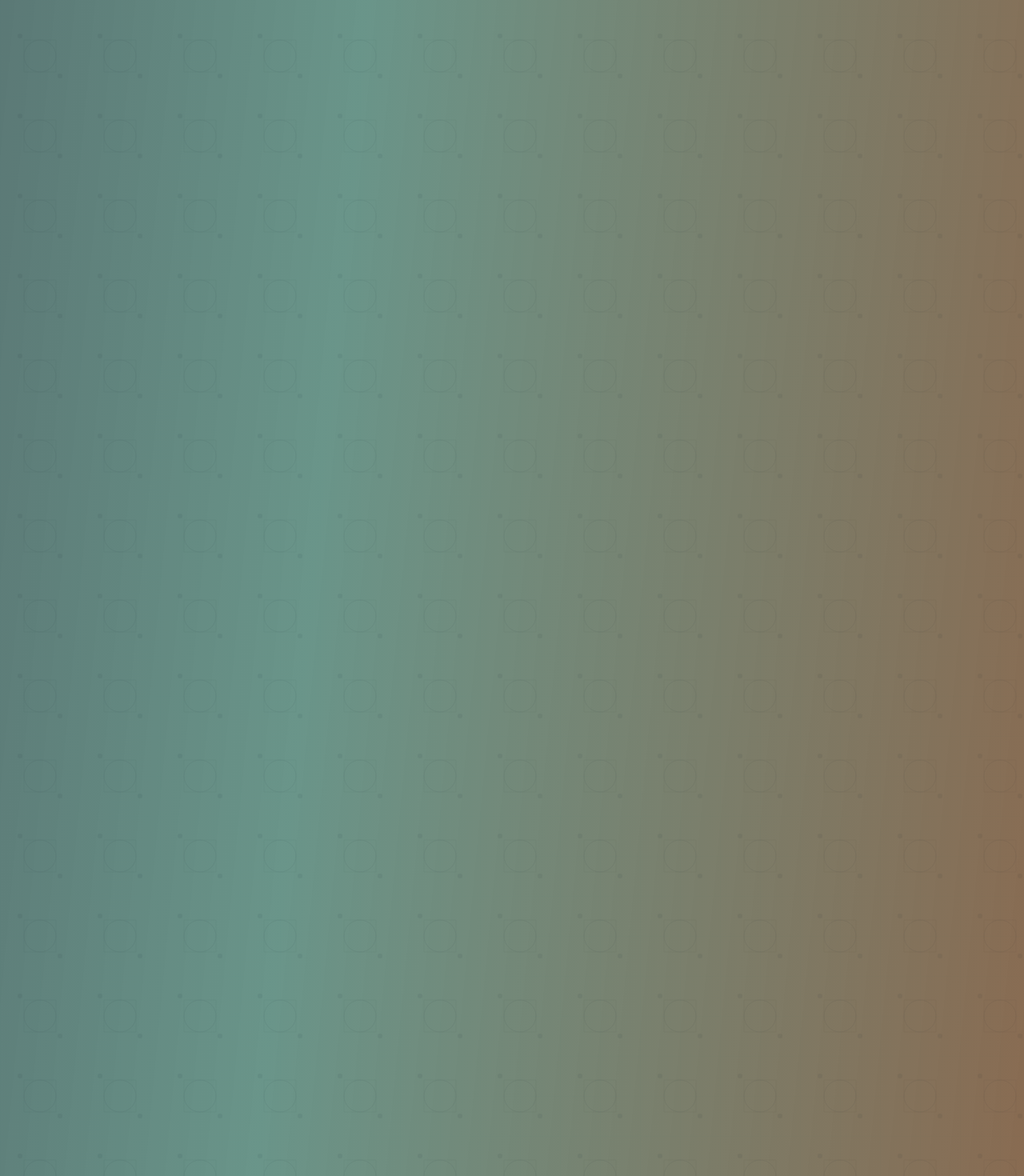
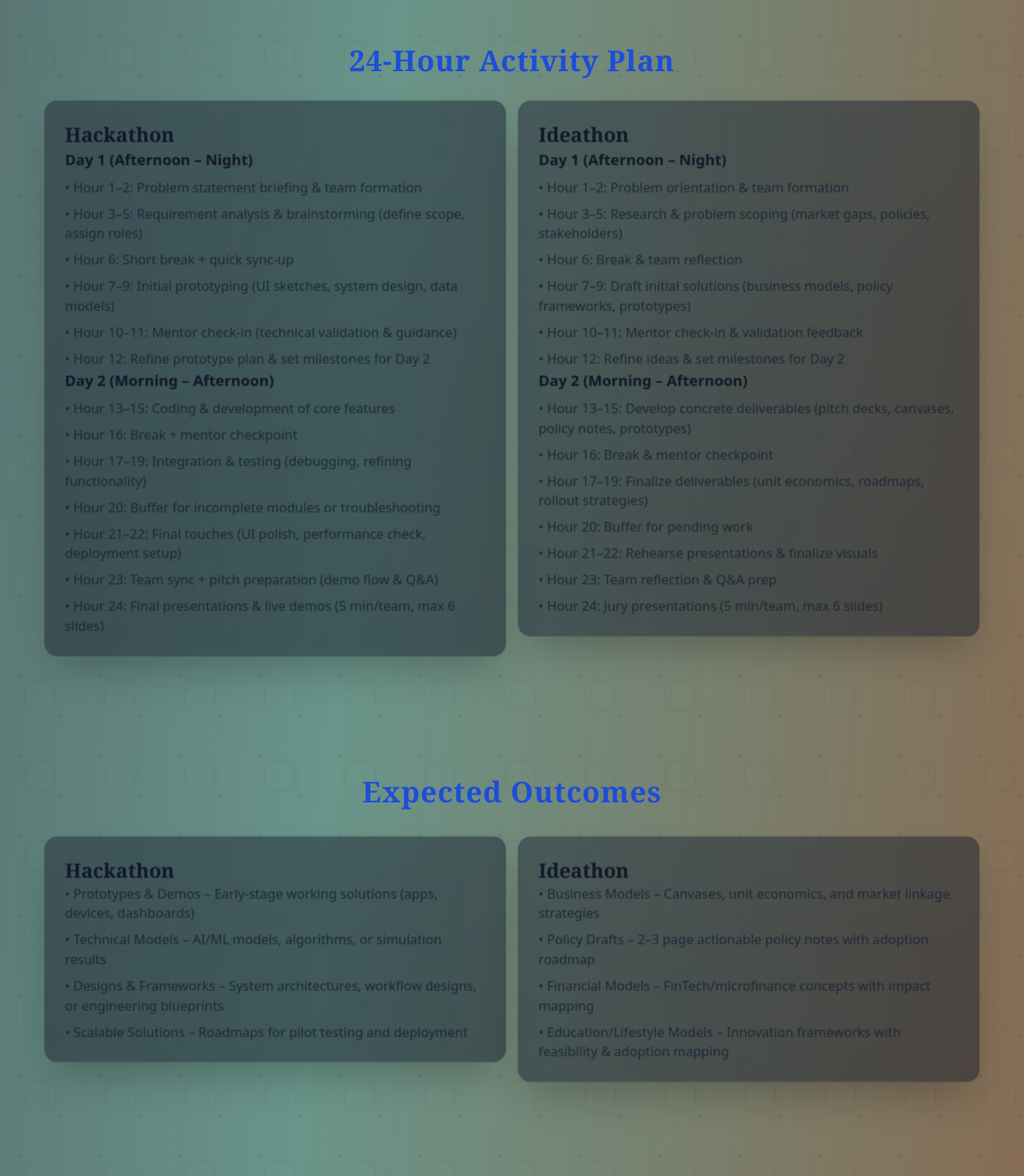
Before and after one commit to nagnitin/GU-SIH-1.0, a React (Vite) app: page / in a window 1280 px wide. Shown: the part 8680-10150 px from the top of the page at 80% size. Built offline with nearby package versions, Linux system fonts and the light colour scheme.

Commit message:
Add 24-Hour Activity Plan and Expected Outcomes sections\n\n- Detailed hour-by-hour plan for Hackathon and Ideathon\n- Outcomes for both tracks aligned with brochure\n- Placed after Rules and before Timeline; consistent styling

```diff
--- a/src/App.tsx
+++ b/src/App.tsx
@@ -1216,59 +1216,96 @@ function App() {
         </div>
       </section>
 
-      {/* Timeline */}
-      <section id="timeline" className="relative z-10 py-20 px-6">
-        <div className="max-w-4xl mx-auto">
+      {/* 24-Hour Activity Plan */}
+      <section className="relative z-10 py-20 px-6">
+        <div className="max-w-6xl mx-auto">
           <h2 className="text-3xl md:text-4xl font-bold text-center mb-8 md:mb-10 text-blue-700 font-serif tracking-wide">
-            Event Timeline
+            24-Hour Activity Plan
           </h2>
-          <div className="space-y-8">
-            {[
-              {
-                day: "Day 1",
-                time: "10<sup>th</sup> October 2025",
-                events: [
-                  "Problem statement briefing & team formation",
-                  "Requirement analysis & brainstorming",
-                  "Initial prototyping & system design",
-                  "Mentor check-in & technical validation",
-                ],
-              },
-              {
-                day: "Day 2",
-                time: "11<sup>th</sup> October 2025",
-                events: [
-                  "Coding & development of core features",
-                  "Integration & testing",
-                  "Final touches & deployment setup",
-                  "Final presentations & live demos (5 min/team)",
-                ],
-              },
-            ].map((day, index) => (
-              <div key={index} className="flex items-start space-x-6 group">
-                <div className="bg-gradient-to-r from-blue-700 to-blue-500 w-16 h-16 rounded-full flex items-center justify-center font-bold text-white shrink-0 group-hover:scale-110 transition-transform">
-                  {index + 1}
-                </div>
-                <div className="bg-gray-700 p-6 rounded-xl flex-1 border border-gray-600">
-                  <h3
-                    className="text-xl font-bold text-white mb-4 font-serif"
-                    dangerouslySetInnerHTML={{
-                      __html: `${day.day} - ${day.time}`,
-                    }}
-                  ></h3>
-                  <ul className="space-y-3">
-                    {day.events.map((event, i) => (
-                      <li key={i} className="flex items-center">
-                        <Clock className="mr-3 text-white" size={16} />
-                        <span className="text-white font-serif font-semibold">
-                          {event}
-                        </span>
-                      </li>
-                    ))}
-                  </ul>
-                </div>
-              </div>
-            ))}
+          <div className="grid md:grid-cols-2 gap-8">
+            <ThreeDCard className="space-y-6" depth={30}>
+              <h3 className="text-2xl font-bold text-gray-900 font-serif">Hackathon</h3>
+              <div>
+                <h4 className="text-lg font-semibold text-gray-900 mb-2">Day 1 (Afternoon – Night)</h4>
+                <ul className="space-y-2 text-gray-800">
+                  <li>• Hour 1–2: Problem statement briefing & team formation</li>
+                  <li>• Hour 3–5: Requirement analysis & brainstorming (define scope, assign roles)</li>
+                  <li>• Hour 6: Short break + quick sync-up</li>
+                  <li>• Hour 7–9: Initial prototyping (UI sketches, system design, data models)</li>
+                  <li>• Hour 10–11: Mentor check-in (technical validation & guidance)</li>
+                  <li>• Hour 12: Refine prototype plan & set milestones for Day 2</li>
+                </ul>
+              </div>
+              <div>
+                <h4 className="text-lg font-semibold text-gray-900 mb-2">Day 2 (Morning – Afternoon)</h4>
+                <ul className="space-y-2 text-gray-800">
+                  <li>• Hour 13–15: Coding & development of core features</li>
+                  <li>• Hour 16: Break + mentor checkpoint</li>
+                  <li>• Hour 17–19: Integration & testing (debugging, refining functionality)</li>
+                  <li>• Hour 20: Buffer for incomplete modules or troubleshooting</li>
+                  <li>• Hour 21–22: Final touches (UI polish, performance check, deployment setup)</li>
+                  <li>• Hour 23: Team sync + pitch preparation (demo flow & Q&A)</li>
+                  <li>• Hour 24: Final presentations & live demos (5 min/team, max 6 slides)</li>
+                </ul>
+              </div>
+            </ThreeDCard>
+
+            <ThreeDCard className="space-y-6" depth={30}>
+              <h3 className="text-2xl font-bold text-gray-900 font-serif">Ideathon</h3>
+              <div>
+                <h4 className="text-lg font-semibold text-gray-900 mb-2">Day 1 (Afternoon – Night)</h4>
+                <ul className="space-y-2 text-gray-800">
+                  <li>• Hour 1–2: Problem orientation & team formation</li>
+                  <li>• Hour 3–5: Research & problem scoping (market gaps, policies, stakeholders)</li>
+                  <li>• Hour 6: Break & team reflection</li>
+                  <li>• Hour 7–9: Draft initial solutions (business models, policy frameworks, prototypes)</li>
+                  <li>• Hour 10–11: Mentor check‑in & validation feedback</li>
+                  <li>• Hour 12: Refine ideas & set milestones for Day 2</li>
+                </ul>
+              </div>
+              <div>
+                <h4 className="text-lg font-semibold text-gray-900 mb-2">Day 2 (Morning – Afternoon)</h4>
+                <ul className="space-y-2 text-gray-800">
+                  <li>• Hour 13–15: Develop concrete deliverables (pitch decks, canvases, policy notes, prototypes)</li>
+                  <li>• Hour 16: Break & mentor checkpoint</li>
+                  <li>• Hour 17–19: Finalize deliverables (unit economics, roadmaps, rollout strategies)</li>
+                  <li>• Hour 20: Buffer for pending work</li>
+                  <li>• Hour 21–22: Rehearse presentations & finalize visuals</li>
+                  <li>• Hour 23: Team reflection & Q&A prep</li>
+                  <li>• Hour 24: Jury presentations (5 min/team, max 6 slides)</li>
+                </ul>
+              </div>
+            </ThreeDCard>
+          </div>
+        </div>
+      </section>
+
+      {/* Expected Outcomes */}
+      <section className="relative z-10 py-20 px-6">
+        <div className="max-w-6xl mx-auto">
+          <h2 className="text-3xl md:text-4xl font-bold text-center mb-8 md:mb-10 text-blue-700 font-serif tracking-wide">
+            Expected Outcomes
+          </h2>
+          <div className="grid md:grid-cols-2 gap-8">
+            <ThreeDCard className="space-y-4" depth={30}>
+              <h3 className="text-2xl font-bold text-gray-900 font-serif">Hackathon</h3>
+              <ul className="space-y-2 text-gray-800">
+                <li>• Prototypes & Demos – Early-stage working solutions (apps, devices, dashboards)</li>
+                <li>• Technical Models – AI/ML models, algorithms, or simulation results</li>
+                <li>• Designs & Frameworks – System architectures, workflow designs, or engineering blueprints</li>
+                <li>• Scalable Solutions – Roadmaps for pilot testing and deployment</li>
+              </ul>
+            </ThreeDCard>
+
+            <ThreeDCard className="space-y-4" depth={30}>
+              <h3 className="text-2xl font-bold text-gray-900 font-serif">Ideathon</h3>
+              <ul className="space-y-2 text-gray-800">
+                <li>• Business Models – Canvases, unit economics, and market linkage strategies</li>
+                <li>• Policy Drafts – 2–3 page actionable policy notes with adoption roadmap</li>
+                <li>• Financial Models – FinTech/microfinance concepts with impact mapping</li>
+                <li>• Education/Lifestyle Models – Innovation frameworks with feasibility & adoption mapping</li>
+              </ul>
+            </ThreeDCard>
           </div>
         </div>
       </section>
```
